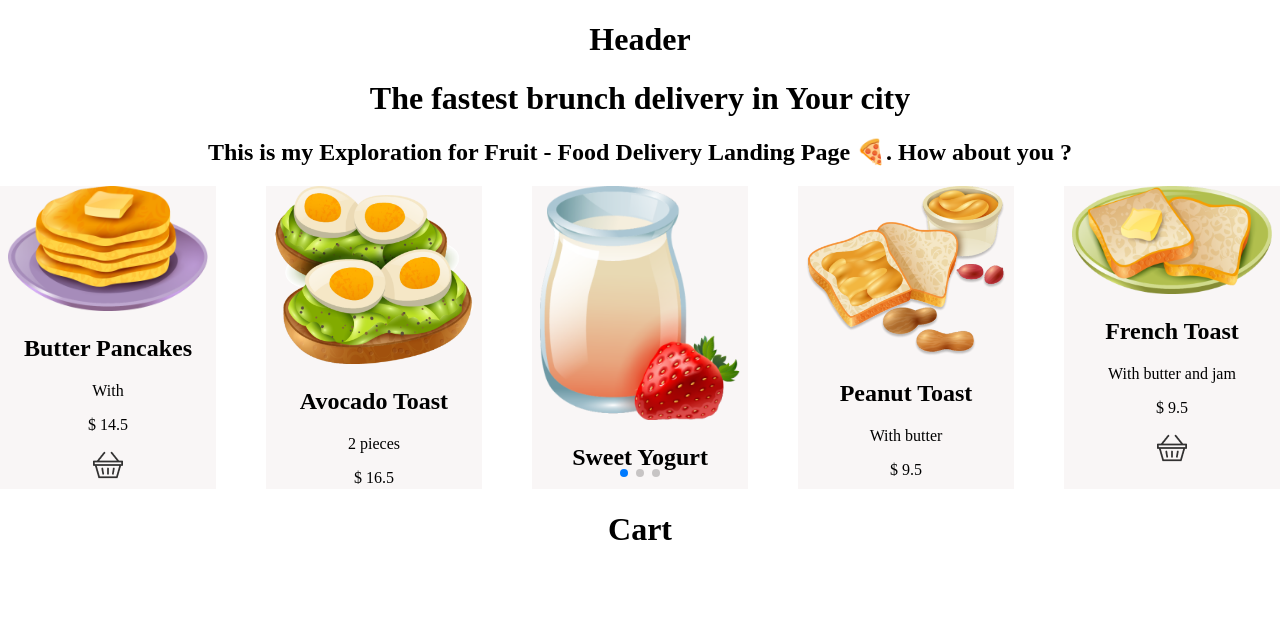
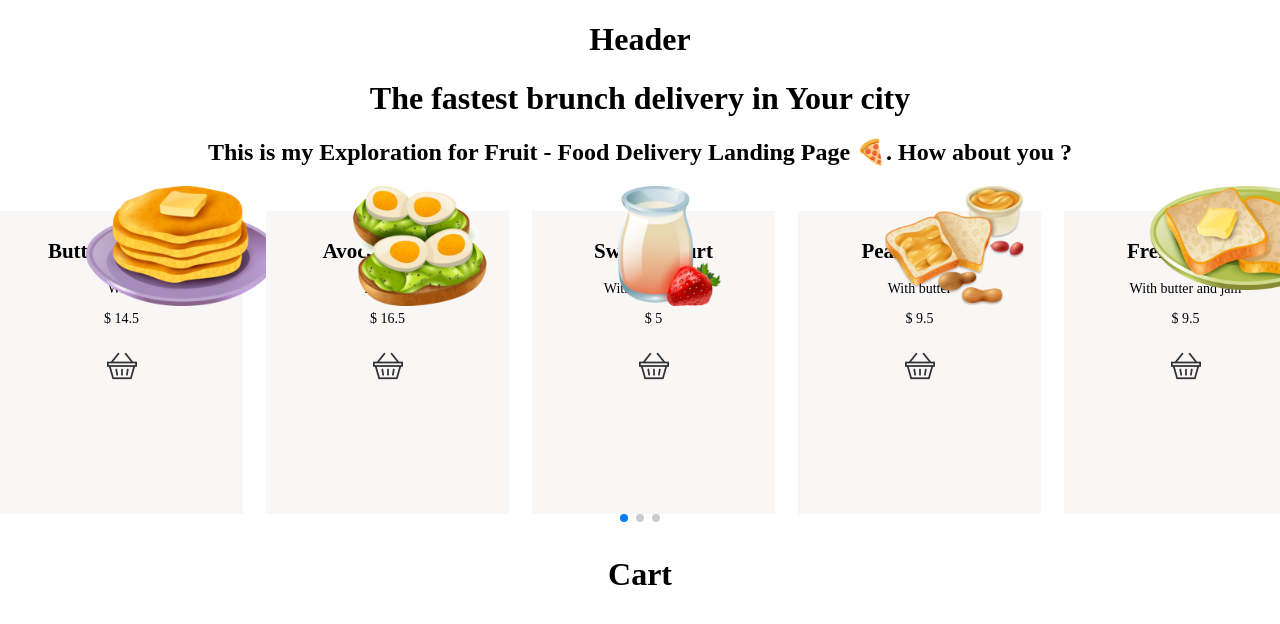
Before and after one commit to donetian-petkov/brunchy, a React (Create React App) app: page / in a window 1280 px wide. Shown: the top 624 px of the page. Built offline with nearby package versions, Linux system fonts and the light colour scheme.

Commit message:
update(MenuItem + MenuList): positioning the product images

```diff
--- a/src/components/MenuList/MenuItem/MenuItem.js
+++ b/src/components/MenuList/MenuItem/MenuItem.js
@@ -1,12 +1,14 @@
+import styles from './MenuItem.module.sass';
 
 export const MenuItem = ({item}) => {
 
     return (
-        <div>
-            <img src={`/images/${item.image}`} alt={item.name}/>
-            <h2>{item.name}</h2>
-            <p>{item.caption}</p>
-            <p>$ {item.price}</p>
+        <div className={styles.product}>
+            <div className={styles.productDescr}>
+                <h2>{item.name}</h2>
+                <p>{item.caption}</p>
+                <p>$ {item.price}</p>
+            </div>
             <img src='/images/basket.png' alt="basket"/>
         </div>
     )
--- /dev/null
+++ b/src/components/MenuList/MenuItem/MenuItem.module.sass
@@ -0,0 +1,12 @@
+@import '../../../styles/variables'
+
+.product
+  background-color: $primary-bg-color
+  width: 243px
+  height: 303px
+  margin: 25px 0 20px 0
+
+.productDescr
+    padding: 10px 15px
+    font-size: 14px
+    text-align: center
--- a/src/components/MenuList/MenuList.js
+++ b/src/components/MenuList/MenuList.js
@@ -21,7 +21,7 @@ export const MenuList = () => {
     }, [])
 
     return (
-        <div style={{display: "flex", flexDirection: "row"}}>
+        <div className={styles.productList}>
             {
 
                 <Swiper
@@ -49,13 +49,14 @@ export const MenuList = () => {
                 >
                         {
                             menuItems.map((item) => {
-                                return <SwiperSlide className={styles.product} key={item.name}>
+                                return <SwiperSlide key={item.name}>
+                                    <img className={styles.productImg} src={`/images/${item.image}`} alt={item.name}/>
                                     <MenuItem key={item.name} item={item}/>
                                 </SwiperSlide>
                             })
                         }
 
-                    </Swiper>
+                </Swiper>
             }
         </div>
     )
--- a/src/components/MenuList/MenuList.module.sass
+++ b/src/components/MenuList/MenuList.module.sass
@@ -1,7 +1,15 @@
 // Define your variables first
 @import "../../styles/variables"
 
-.product
-  background-color: $primary-bg-color
-  max-width: 229px
-  max-height: 303px
+.productList
+    display: flex
+    flex-direction: row
+    flex-wrap: wrap
+    justify-content: space-between
+    position: relative
+
+.productImg
+  position: absolute
+  max-width: 192.48px
+  max-height: 120px
+  left: 40%
```
